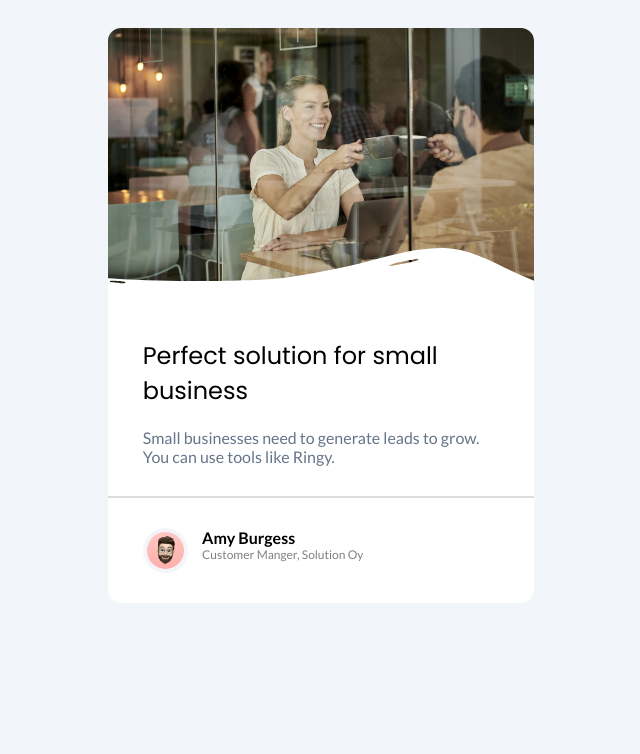
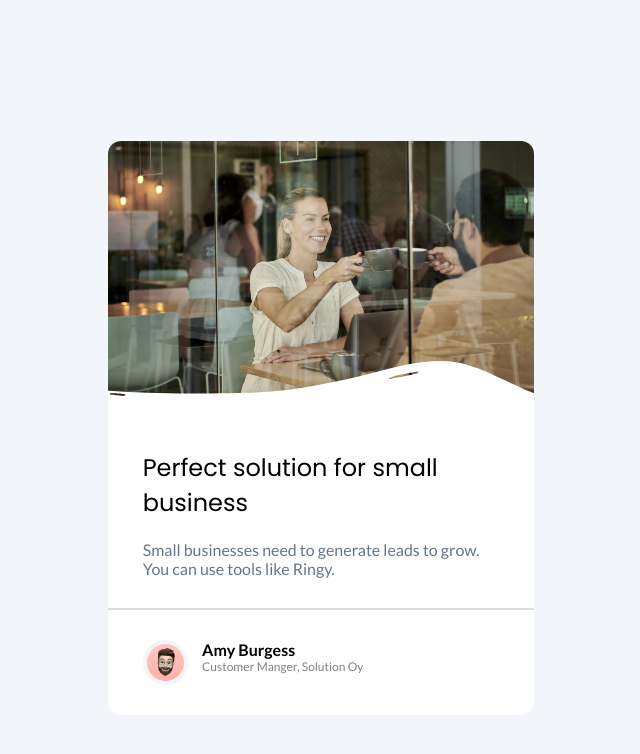
Before and after one commit to coder-wolf/business-card-devchallenges, a plain HTML site: page index.html in a window 1280 px wide. Shown: the whole page, without its empty margins (319-959 px from the left). Drawn offline with Linux system fonts and the light colour scheme.

Commit message:
vertically center the card

```diff
--- a/styles/style.css
+++ b/styles/style.css
@@ -14,7 +14,8 @@ img {
 .container {
   display: flex;
   justify-content: center;
-  /* margin: 20px; */
+  align-items: center;
+  height: 100vh;
   padding: 20px;
 }
 .business-card {
```
